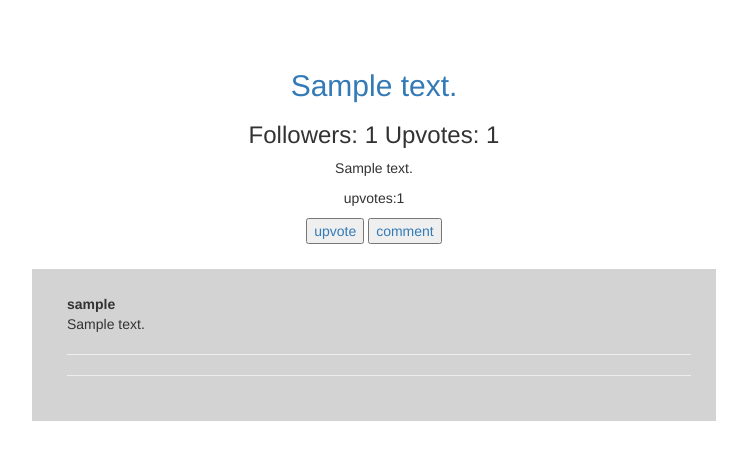
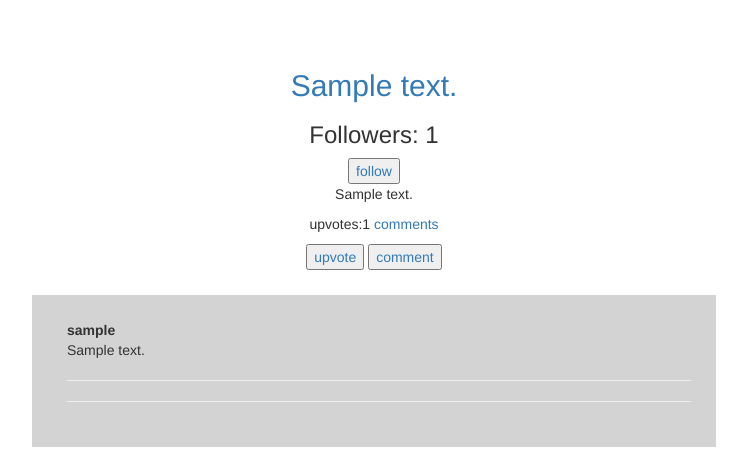
Before and after one commit to g-akash/ama, a Django app: page /comment/1/ in a window 1280 px wide. Shown: the part 51-523 px from the top of the page, without its empty margins (266-1013 px from the left). Run offline with Django 3.2, Linux system fonts and the light colour scheme; a user stored in the database is signed in; tables that the repository leaves empty hold one stand-in row (values such as "Sample post"); some libraries are stand-ins or nearby versions.

Commit message:
fixed the comments page

```diff
--- a/forum/templates/forum/comment.html
+++ b/forum/templates/forum/comment.html
@@ -11,13 +11,11 @@
 <center>
 
 	<div class="container">
-		<a href="{% url 'question' pkey=question.pk %}"><h2>{{ question.text }}</h2></a>
-	<h3>Followers: {{question.get_num_followers}}  Upvotes: {{question.get_num_upvotes}}</h3>
+		{% include 'forum/question_show.html' %}
 
 	<p>{{ answer.text }}</p>
-	<p>upvotes:{{answer.num_upvotes}}</p>
-	<a href="{% url 'upvote_answer' pkey=answer.pk %}" ><button type="button">upvote</button></a>
-	<a href="{% url 'add_comment' pkey=answer.pk %}" ><button type="button">comment</button></a>
+	{% include 'forum/upvotes_comments_summary.html' %}
+	{% include 'forum/upvotes_comments_button.html' %}
 		<div class="box" >
 
 
```
